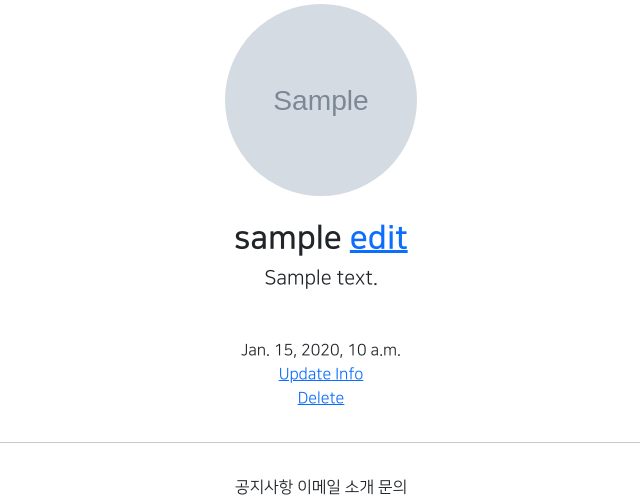
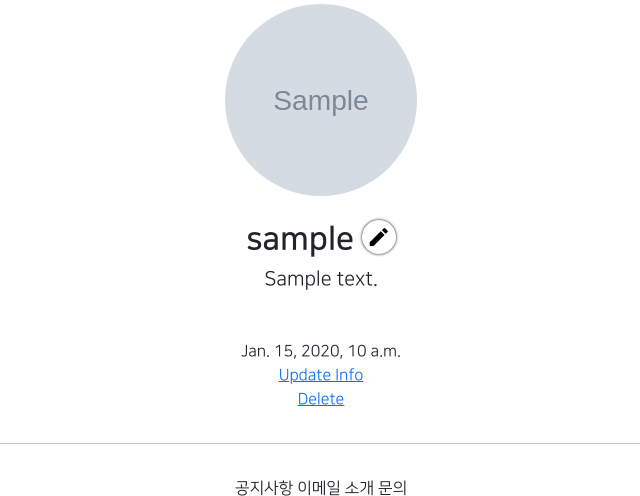
Before and after one commit to misojun50/git_mytest, a Django app: page /accounts/detail/1 in a window 1280 px wide. Shown: the part 269-765 px from the top of the page, without its empty margins (319-959 px from the left). Run offline with Django 3.2, Linux system fonts and the light colour scheme; a user stored in the database is signed in; tables that the repository leaves empty hold one stand-in row (values such as "Sample post"); grey boxes marked "Sample" are stand-in pictures; parts of the project's set-up code (start-up, migrations or seed data) failed here and were passed over; some libraries are stand-ins or nearby versions.

Commit message:
7/29 commit3

```diff
--- a/accountapp/templates/accountapp/detail.html
+++ b/accountapp/templates/accountapp/detail.html
@@ -15,8 +15,9 @@
                 <h2 class="NNS_B">
                     {{ target_User.profile.nickname }}
                     {% if user == target_User %}
-                        <a href={% url 'profileapp:update' pk=target_User.profile.pk %}>
-                            edit
+                        <a href={% url 'profileapp:update' pk=target_User.profile.pk %} class="material-icons round_button">
+{#          round_button css만들기              #}
+                                edit
                         </a>
                 </h2>
                         {% endif %}
--- a/static/base.css
+++ b/static/base.css
@@ -39,3 +39,18 @@
 .NNS_B{
         font-family: "NanumSquareB", cursive;
 }
+
+.round_button{
+
+        color : black;
+        /* 밑줄 제거 */
+        text-decoration: none;
+        /* 그림자 위치 3px 3px, 그림자 크기, 그림자 색 */
+        box-shadow: 0 0 3px black;
+        border-radius: 20rem;
+        padding: 0.3rem;
+}
+/* 마우스커서를 올렸을때 */
+.round_button:hover{
+        color: dimgray;
+}
--- a/templates/head.html
+++ b/templates/head.html
@@ -17,6 +17,11 @@
 
     {#  static 파일 링크. 이건 직접 입력해야함 그리고 추가로 해야할 것이 있음. #}
     <link rel="stylesheet", type="text/css", href="{% static 'base.css' %}">
+
+    {#  아이콘 링크  #}
+    <link href="https://fonts.googleapis.com/css2?family=Material+Icons"
+      rel="stylesheet">
+
 
 {#  복붙하자  #}
     <style>
```
